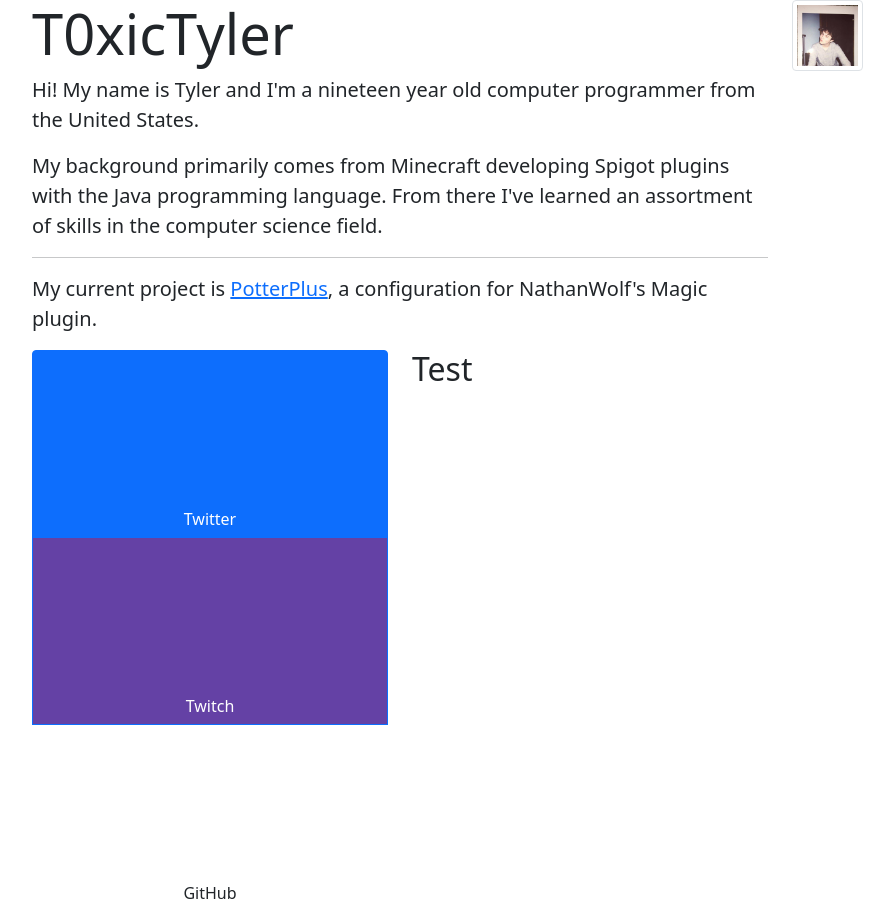
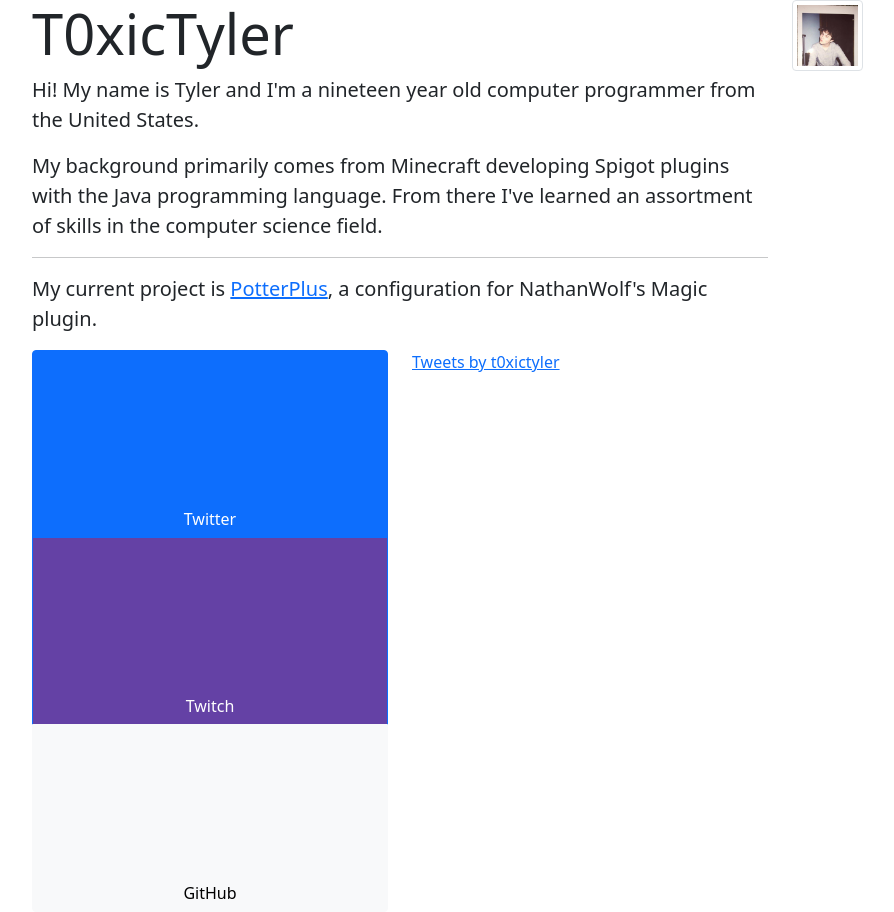
Before and after one commit to T0xicTyler/t0xictyler.github.io, a plain HTML site: page index.html in a window 1280 px wide. Shown: the whole page, without its empty margins (50-944 px from the left). Drawn offline with nearby package versions, Linux system fonts and the light colour scheme.

Commit message:
Twitter embed

```diff
--- a/index.html
+++ b/index.html
@@ -41,13 +41,13 @@
       <div class="col-sm-12 col-lg-4">
         <div class="btn-group-vertical">
           <a href="https://twitter.com/t0xictyler" class="btn btn-primary"><svg class="bi bi-twitter"></svg>Twitter</a>
-          <a href="https://twitch.com/t0xictyler" class="btn btn-primary twitch-purple"><svg class="bi bi-twitch"></svg> Twitch</a>
-          <a href="https://github.com/grisstyl" class="btn"><svg class="bi bi-github"></svg> GitHub</a>
+          <a href="https://twitch.com/t0xictyler" class="btn btn-primary twitch-purple"><svg class="bi bi-twitch"></svg>Twitch</a>
+          <a href="https://github.com/grisstyl" class="btn btn-light"><svg class="bi bi-github"></svg>GitHub</a>
         </div>
       </div>
       <div class="col-sm-12 col-lg-8">
         <div class="jumbotron">
-          <h2>Test</h2>
+          <a class="twitter-timeline" href="https://twitter.com/t0xictyler?ref_src=twsrc%5Etfw">Tweets by t0xictyler</a> <script async src="https://platform.twitter.com/widgets.js" charset="utf-8"></script>
         </div>
       </div>
     </div>
```
